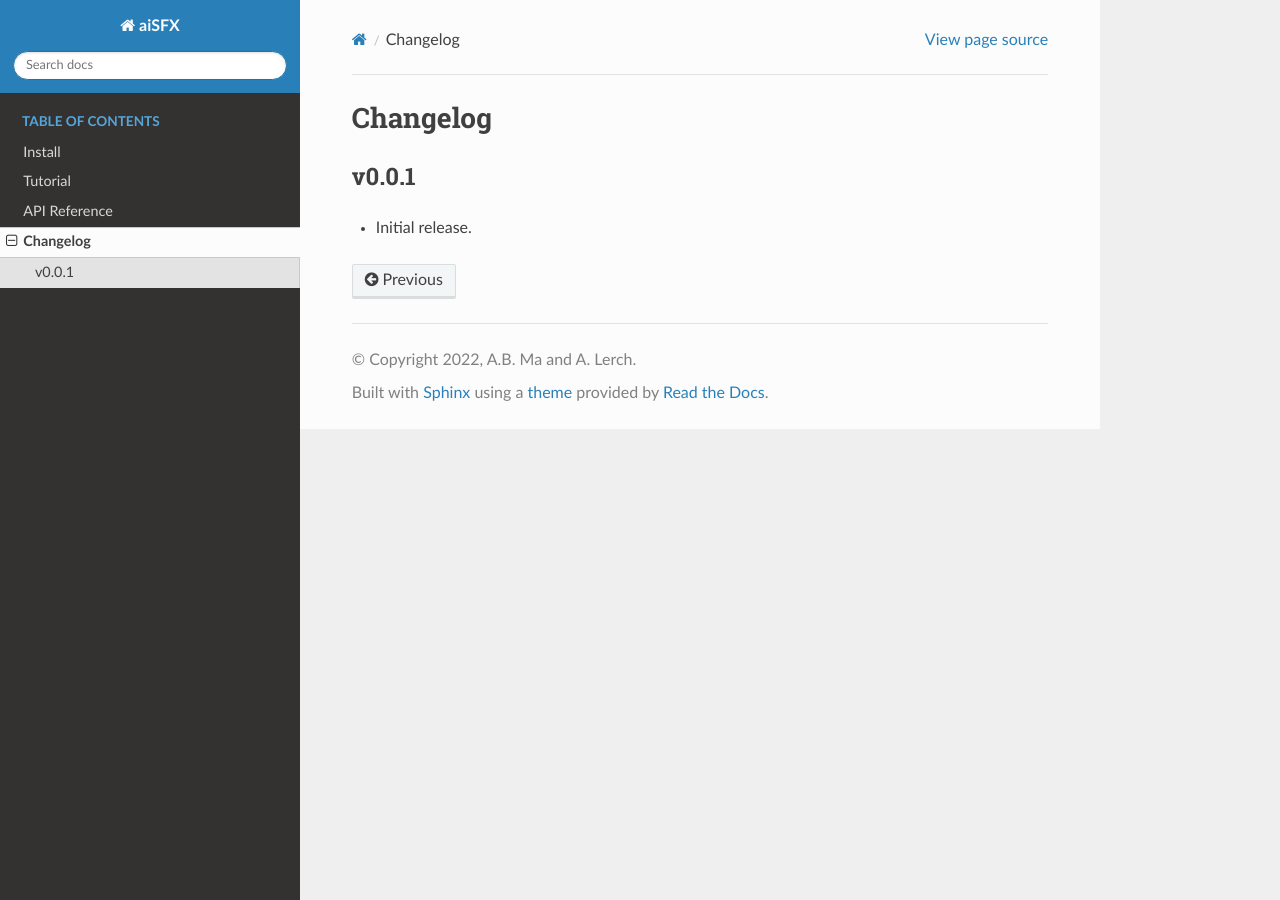
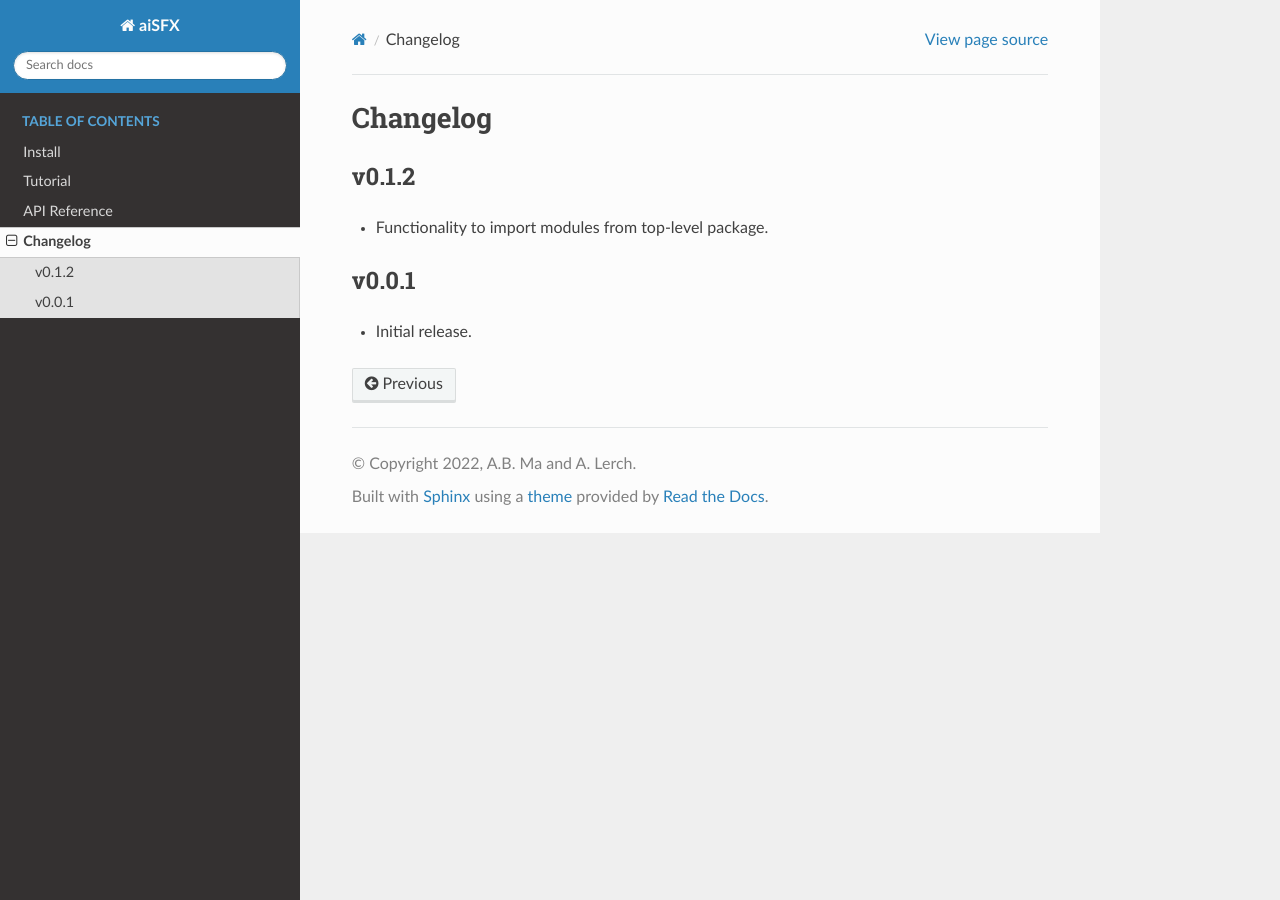
Before and after one commit to alisonbma/aiSFX, a Sphinx documentation site: the page built from docs/source/changelog.md, in a window 1280 px wide. Built offline with Sphinx 7.4.7 and the Read the Docs theme 2.0.0, drawn with Linux system fonts in a browser that asks for light colours.

Commit message:
Update changelog.md

```diff
--- a/docs/source/changelog.md
+++ b/docs/source/changelog.md
@@ -1,4 +1,7 @@
 # Changelog
+
+## v0.1.2
+- Functionality to import modules from top-level package.
 
 ## v0.0.1
 - Initial release.
```
